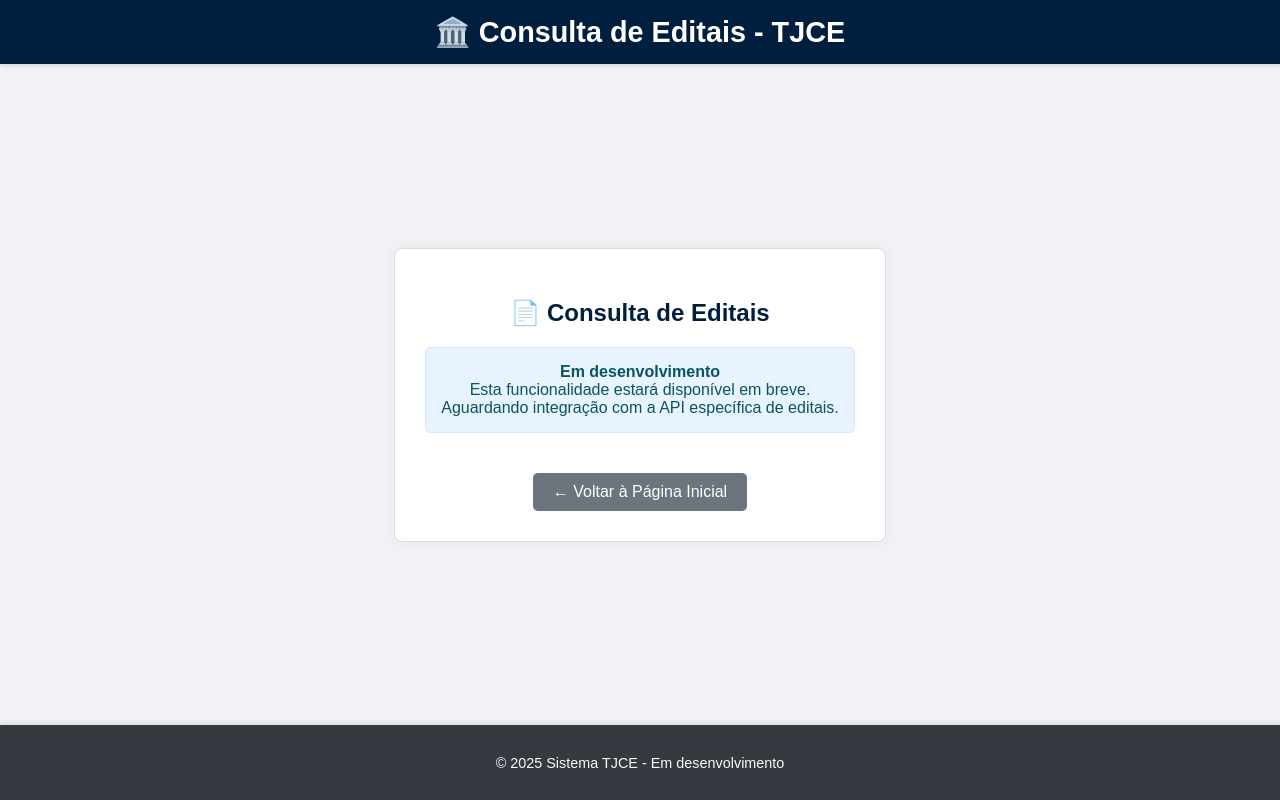
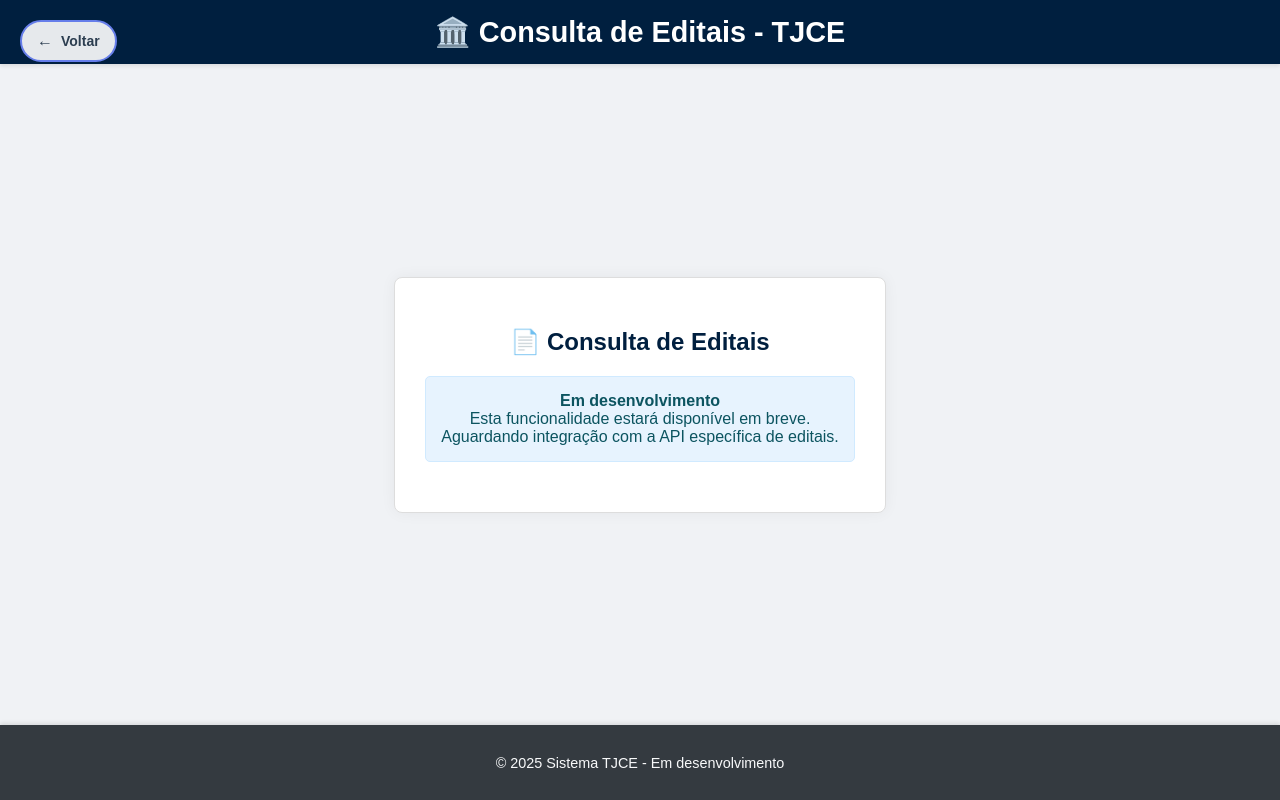
Before and after one commit to fernandozoomp/crawler-tjce, a Flask app: page /edital in a window 1280 px wide. Run offline with Flask 2, Linux system fonts and the light colour scheme.

Commit message:
Refactor back-button styles in edital.html and pagamentos.html for improved design and consistency; update button text to "Voltar".

```diff
--- a/templates/edital.html
+++ b/templates/edital.html
@@ -65,22 +65,41 @@
             box-shadow: 0 -2px 4px rgba(0,0,0,0.1);
         }
         .back-button {
-            background-color: #6c757d;
-            color: white;
-            border: none;
-            padding: 10px 20px;
-            border-radius: 5px;
+            position: fixed;
+            top: 20px;
+            left: 20px;
+            background: rgba(255, 255, 255, 0.9);
+            color: #2c3e50;
+            border: 2px solid #667eea;
+            padding: 10px 15px;
+            border-radius: 50px;
             cursor: pointer;
-            margin-top: 20px;
+            font-size: 14px;
+            font-weight: 600;
             text-decoration: none;
-            display: inline-block;
+            transition: all 0.3s ease;
+            z-index: 1000;
+            display: flex;
+            align-items: center;
+            gap: 8px;
         }
+
         .back-button:hover {
-            background-color: #5a6268;
+            background: white;
+            transform: translateY(-2px);
+            box-shadow: 0 5px 15px rgba(102, 126, 234, 0.3);
         }
+
+        .back-button::before {
+            content: "←";
+            font-size: 16px;
+        }
+
     </style>
 </head>
 <body>
+    <a href="/" class="back-button">Voltar</a>
+
     <header class="header">
         <h1>🏛️ Consulta de Editais - TJCE</h1>
     </header>
@@ -93,7 +112,6 @@
                 Esta funcionalidade estará disponível em breve.<br>
                 Aguardando integração com a API específica de editais.
             </div>
-            <a href="/" class="back-button">← Voltar à Página Inicial</a>
         </div>
     </div>
 
```
Also changed, not shown: templates/pagamentos.html (+27 -9 lines).
